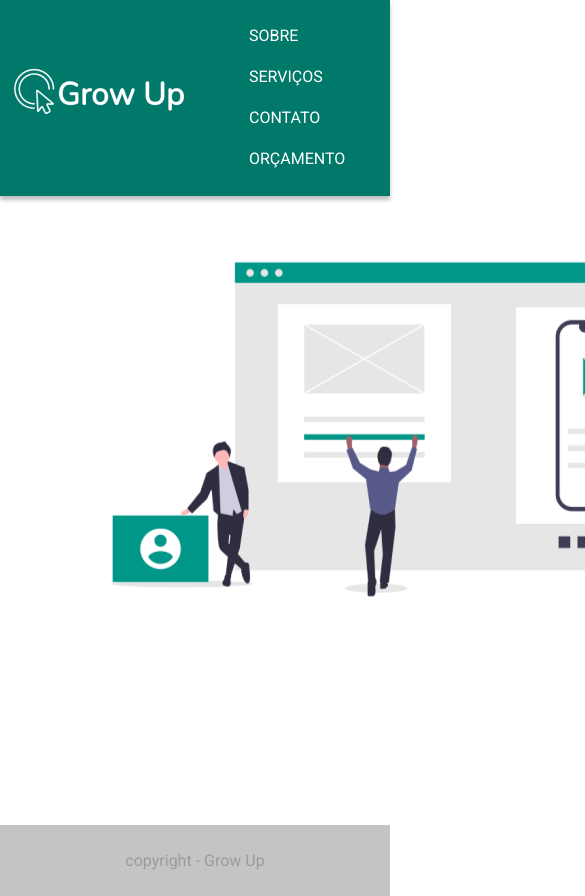
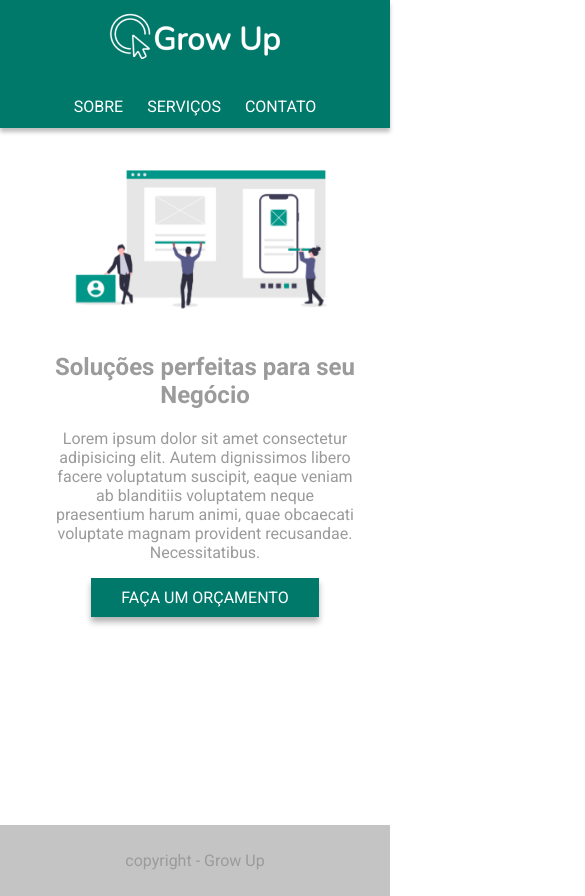
Before and after one commit to Joyce-Melo/growup, a plain HTML site: page index.html in a window 390 px wide. Shown: the top 896 px of the page, 585 px wide, since content can reach past the window. Drawn offline with Linux system fonts and the light colour scheme.

Commit message:
responsividade adicionada

```diff
--- a/css/style.css
+++ b/css/style.css
@@ -230,4 +230,58 @@ main h1 {
 
 .img-destaque {
     animation: flutuar 3s infinite;
+    width: 500px;
+    max-width: 100%;
 }
+
+@media (max-width: 900px) {
+    section.banner .container,
+    section.introducao-sobre .container .intro,
+    .container .contato1 {
+        flex-wrap: wrap; /*quebrar linha do flexbox dependendo do dispositivo de onde ele está sendo acessado*/
+        margin: 10px;
+    }
+
+    section.desenvolvimento .container,
+    section.marketing .container,
+    section.consultoria-ux .container{
+        flex-wrap: wrap;
+    }
+
+
+    section.introducao-sobre,
+    section.orcamento .container .contato{
+        padding: 0 40px;
+    }
+
+    section.video-sobre iframe,
+    section.contato iframe{
+        height: 400px;
+        padding: 40px;
+    }
+
+    section.banner .container .texto,
+    section.desenvolvimento .container .texto,
+    section.marketing .container .texto,
+    section.consultoria-ux .container .texto,
+    main h1 {
+        text-align: center;
+    }
+
+    section.banner {
+        padding: 0 40px 40px;
+    }
+
+}
+
+@media (max-width: 515px) {
+    header .container{
+        flex-wrap: wrap;
+        justify-content: center;
+    }
+
+    header nav ul {
+        padding: 0;
+        margin: 0;
+    }
+}
--- a/index.html
+++ b/index.html
@@ -22,7 +22,6 @@
                     <li><a href="sobre.html">Sobre</a></li>
                     <li><a href="servicos.html">Serviços</a></li>
                     <li><a href="contato.html">Contato</a></li>
-                    <li><a href="orcamento.html">Orçamento</a></li>
                 </ul>
             </nav>
         </div>
```
Also changed, not shown: contato.html (+2 -3 lines), orcamento.html (+1 -2 lines), servicos.html (+0 -1 lines), sobre.html (+0 -1 lines).
